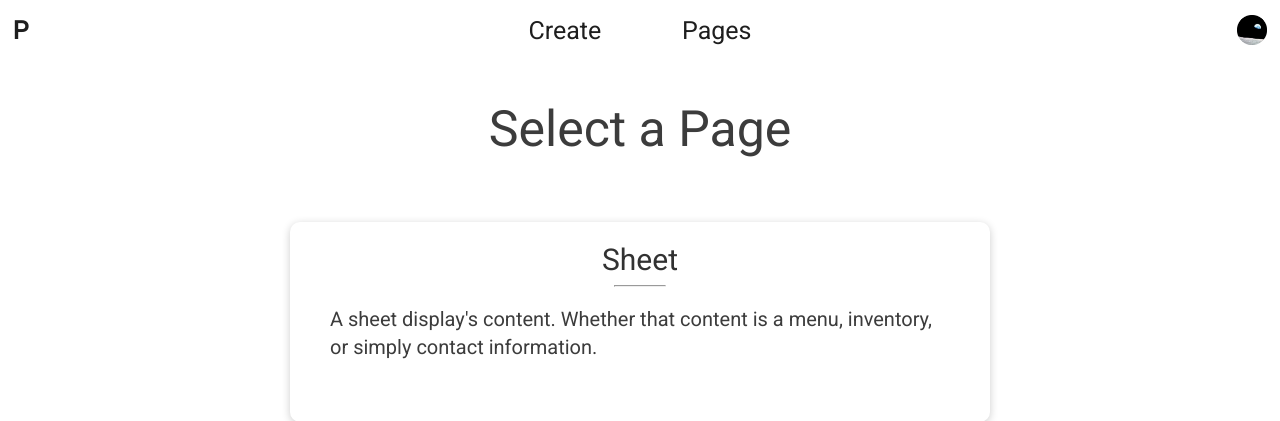
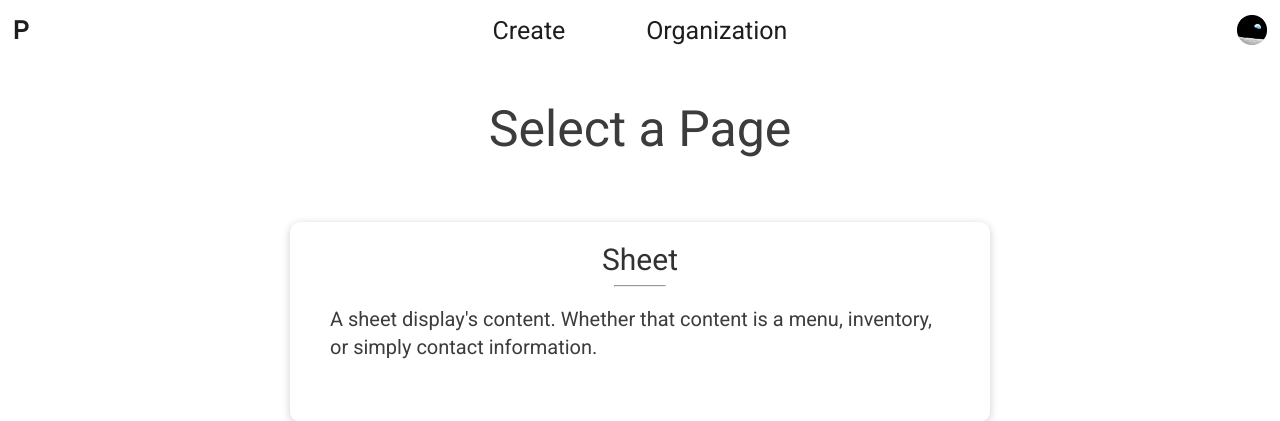
Before and after one commit to joshtgill/pages-web, a Django app: page /create/builder/ in a window 1280 px wide. Shown: the top 421 px of the page. Run offline with Django 3.2, Linux system fonts and the light colour scheme; a user stored in the database is signed in; data comes from the database, SQL or seed files in the repository; both versions use the stored data as it was after the commit.

Commit message:
Rename Pages page to Organization

```diff
--- a/builder/templates/pages.html
+++ b/builder/templates/organization.html
@@ -2,9 +2,9 @@
     {% load static %}
     {% load pages %}
     <head>
-        <title>Pages</title>
+        <title>Organization</title>
 
-        <link rel="stylesheet" type="text/css" href="{% static 'styles/pages.css' %}">
+        <link rel="stylesheet" type="text/css" href="{% static 'styles/organization.css' %}">
     </head>
     <body>
         {% include 'core.html' %}
@@ -19,7 +19,7 @@
                             <h1 name="name">{{ pageData.name }}</h1>
                             <hr>
                             <div class="page-details">
-                                <h3><b>Type:</b> Sheet</h3>
+                                <h3><b>Type:</b> {{ pageData.type }}</h3>
                                 <h3><b>Date created:</b> {{ pageData.dateCreated }}</h3>
                                 <h3><b>Number of items:</b> {{ pageData.numItems }}</h3>
                             </div>
--- a/builder/urls.py
+++ b/builder/urls.py
@@ -6,5 +6,5 @@ urlpatterns = [
     path('creator_upgrade/', views.creatorUpgrade, name='creator_upgrade'),
     path('create/', views.create, name='create'),
     path('create/builder/', views.builder, name='builder'),
-    path('create/pages/', views.pages, name='pages')
+    path('create/organization/', views.organization, name='organization')
 ]
--- a/builder/views.py
+++ b/builder/views.py
@@ -65,13 +65,13 @@ def builder(request):
     pageDeleteForm = PageDeleteForm(request.POST)
     if pageDeleteForm.is_valid():
         Page.objects.get(id=pageDeleteForm.cleaned_data['pageIdToDelete']).delete()
-        return redirect('/create/pages/')
+        return redirect('/create/organization/')
 
     pagePostData = dict(request.POST)
     page = handlePageUpdate(request, pagePostData)
     handleSheetItemsUpdates(pagePostData, page)
 
-    return redirect('/create/pages/')
+    return redirect('/create/organization/')
 
 
 def buildPageData(idd):
@@ -121,23 +121,15 @@ def handleSheetItemsUpdates(pagePostData, page):
         sheetItem.save()
 
 
-def pages(request):
-    if request.method == 'GET':
-        return render(request, 'pages.html', {'pagesData': buildPagesData(request)})
-
-    builderForm = BuilderForm(request.POST)
-    if not builderForm.is_valid():
-        return render(request, 'home.html')
-
-    pageId = builderForm.cleaned_data['name']
-
-    return redirect('/create/builder/?name=Sheet?id={}'.format(pageId))
+def organization(request):
+    return render(request, 'organization.html', {'pagesData': buildOrganizationsPagesData(request.user.creatoruser.organization)})
 
 
-def buildPagesData(request):
-    pagesData = []
-    for page in Page.objects.filter(organization=request.user.creatoruser.organization):
-        pagesData.append({'id': page.id, 'name': page.name, 'dateCreated': page.dateCreated,
-                          'numItems': len(SheetItem.objects.filter(page=page))})
+def buildOrganizationsPagesData(organization):
+    organizationsPagesData = []
+    for page in Page.objects.filter(organization=organization):
+        organizationsPagesData.append({'id': page.id, 'name': page.name, 'type': page.typee,
+                                       'dateCreated': page.dateCreated.strftime("%B %d, %Y"),
+                                       'numItems': len(SheetItem.objects.filter(page=page))})
 
-    return pagesData
+    return organizationsPagesData
--- a/pages/templates/core.html
+++ b/pages/templates/core.html
@@ -9,7 +9,9 @@
     </div>
     <div class="center">
         <a href="{% url 'create' %}">Create</a>
-        <a href="{% url 'pages' %}">Pages</a>
+        {% if request.user.creatoruser %}
+            <a href="{% url 'organization' %}">Organization</a>
+        {% endif %}
     </div>
     <div class="right">
         {% if request.user.is_anonymous %}
```
Also changed, not shown: builder/static/styles/organization.css (renamed from builder/static/styles/pages.css), db.sqlite3.
